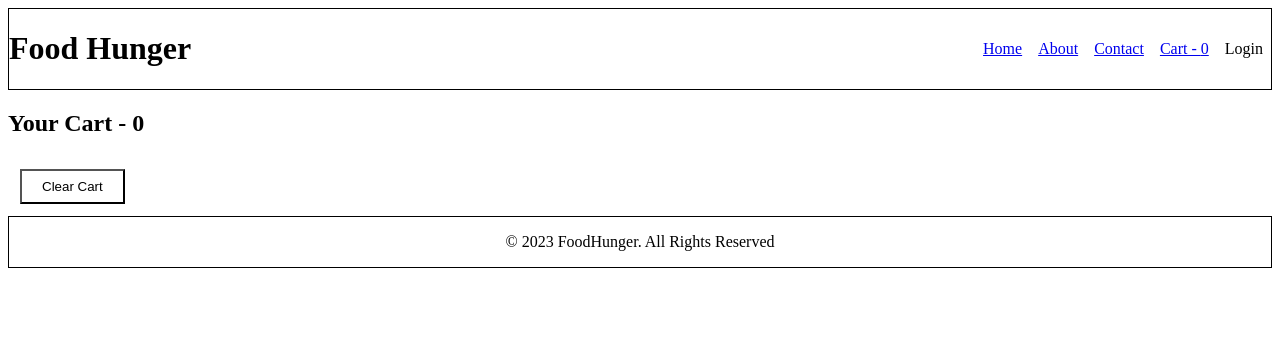
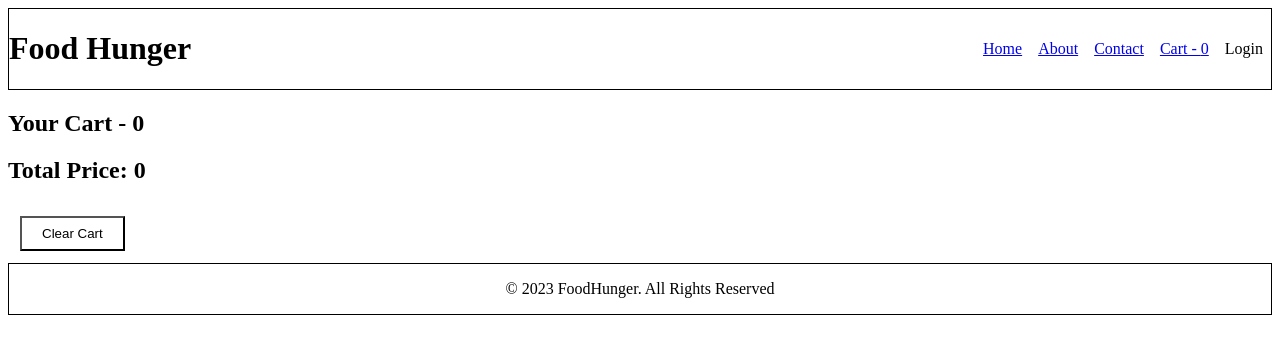
Before and after one commit to ankyv/food-hunger-app, a React (Vite) app: page /cart in a window 1280 px wide. Shown: the top 354 px of the page. Built offline with nearby package versions, Linux system fonts and the light colour scheme.

Commit message:
Added price functionality in Cart component

```diff
--- a/src/components/Cart.js
+++ b/src/components/Cart.js
@@ -1,9 +1,18 @@
 import { useSelector, useDispatch } from "react-redux";
 import FoodItem from "./FoodItem";
 import { clearCart } from "../utils/cartSlice";
+import { useState } from "react";
 
 const Cart = () => {
   const cartItems = useSelector((store) => store.cart.items);
+
+  let totalCartPrice = 0;
+
+  cartItems.forEach((item) => {
+    totalCartPrice += item.count * item.foodItem.price;
+  });
+
+  const [cartTotal, setCartTotal] = useState(totalCartPrice);
 
   const dispatch = useDispatch();
 
@@ -14,6 +23,7 @@ const Cart = () => {
   return (
     <div>
       <h2>Your Cart - {cartItems.length}</h2>
+      <h2>Total Price: {cartTotal / 100}</h2>
       <button
         className="clear-btn"
         onClick={() => {
@@ -28,6 +38,8 @@ const Cart = () => {
             <FoodItem
               key={item?.foodItem?.id}
               count={item?.count}
+              cartTotal={cartTotal}
+              setCartTotal={setCartTotal}
               {...item?.foodItem}
             />
           );
--- a/src/components/FoodItem.js
+++ b/src/components/FoodItem.js
@@ -3,12 +3,22 @@ import { useDispatch } from "react-redux";
 import { increaseItem, decreaseItem, removeItem } from "../utils/cartSlice";
 import { useState } from "react";
 
-const FoodItem = ({ id, count, name, imageId, price }) => {
+const FoodItem = ({
+  id,
+  count,
+  name,
+  imageId,
+  price,
+  cartTotal,
+  setCartTotal,
+}) => {
   const [totalPrice, setTotalPrice] = useState(count * price);
 
   const dispatch = useDispatch();
 
   const handleDecreaseItem = () => {
+    setCartTotal(cartTotal - price);
+
     if (count === 1) {
       dispatch(removeItem(id));
     } else {
@@ -20,6 +30,7 @@ const FoodItem = ({ id, count, name, imageId, price }) => {
   const handleIncreaseItem = () => {
     dispatch(increaseItem(id));
     setTotalPrice(totalPrice + price);
+    setCartTotal(cartTotal + price);
   };
 
   return (
```
